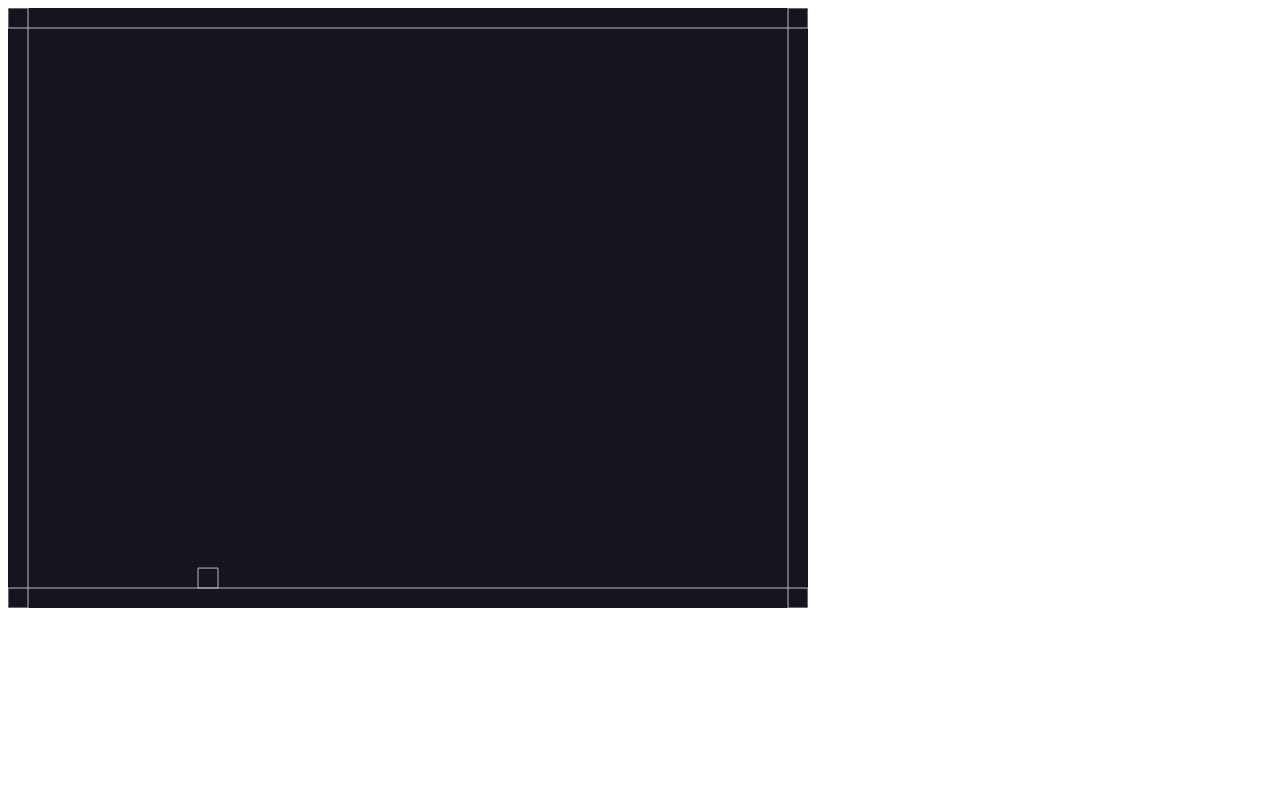
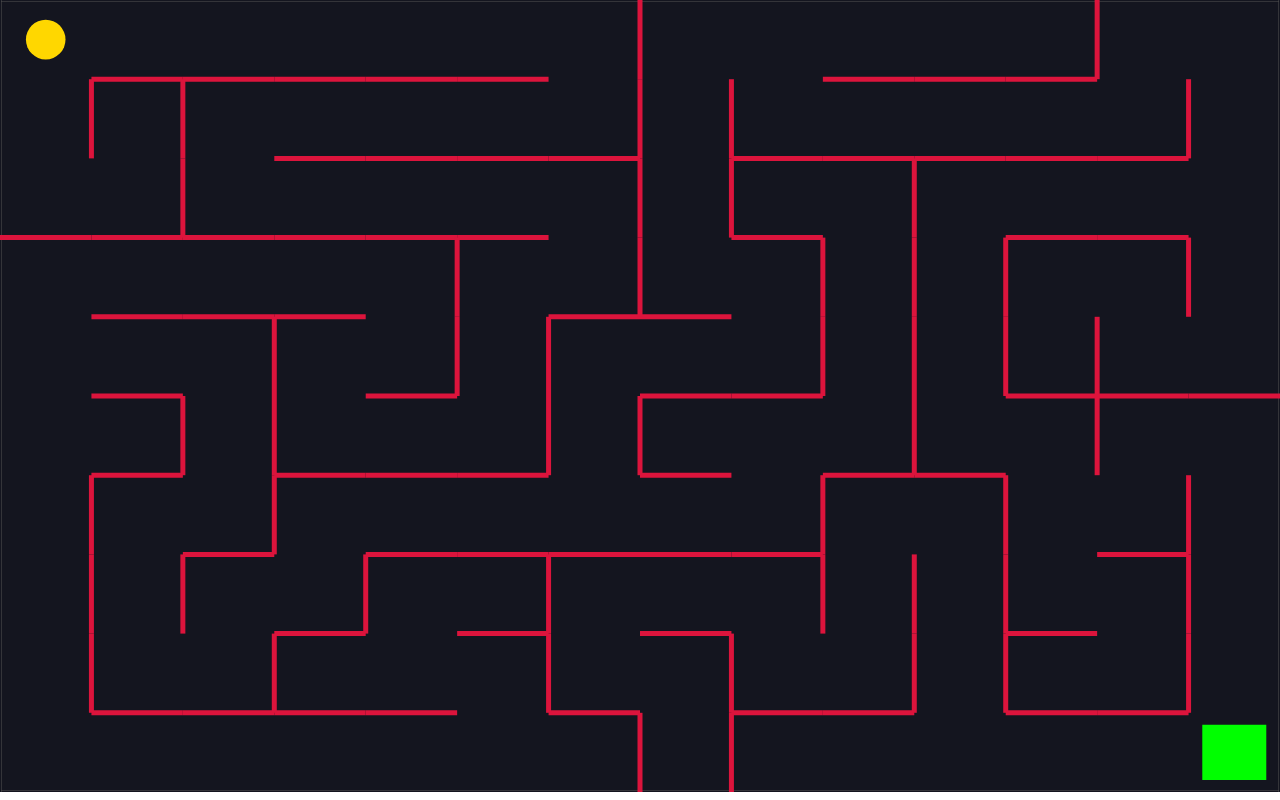
Before and after one commit to v-a-run/MazeGame, a plain HTML site: page index.html in a window 1280 px wide. Drawn offline with nearby package versions, Linux system fonts and the light colour scheme.

Commit message:
second commit

```diff
--- a/index.html
+++ b/index.html
@@ -5,8 +5,13 @@
     <meta name="viewport" content="width=device-width, initial-scale=1.0">
     <title>MAZE GAME</title>
     <script src="https://cdnjs.cloudflare.com/ajax/libs/matter-js/0.14.2/matter.min.js"></script>
+    <link rel="stylesheet" href="style.css">
 </head>
 <body>
+    <div class="winner hidden">
+        <h1>You WIN !!</h1>
+        <button class='reload'>Play Again</button>
+    </div>
     <script src="script.js"></script>
 </body>
 </html>
--- a/script.js
+++ b/script.js
@@ -1,16 +1,25 @@
 //_ Boilerplate for any Matter.js Project //
-const {Engine, World, Render, Runner, Bodies} = Matter; //. Destructuring from global Matter object.
+const {Engine, World, Render, Runner, Bodies, Body, Events} = Matter; //. Destructuring from global Matter object.
+
+const cellsHorizontal = 14;
+const cellsVertical = 10;
+const width = window.innerWidth;
+const height = window.innerHeight*0.99;
+const unitLengthX = width/cellsHorizontal;
+const unitLengthY = height/cellsVertical;
 
 //- creating objects
 const engine = Engine.create();
+engine.world.gravity.y = 0;
 const { world } = engine;
 
 const render = Render.create({
     engine : engine,
     element : document.body,
     options : {
-        width : 800,
-        height : 600
+        width,
+        height,
+        wireframes : false
     }
 });
 Render.run(render);
@@ -21,11 +30,214 @@ const walls = [
         //. first 2 parameters = for center of shape
         //- last 2 parameters = for width & height
         //_ By Default GRAVITY is enabled, to disable isStatic : true is used
-    Bodies.rectangle(400, 0, 800, 40, {isStatic : true}),
-    Bodies.rectangle(400, 600, 800, 40, {isStatic : true}),
-    Bodies.rectangle(0, 300, 40, 600, {isStatic : true}),
-    Bodies.rectangle(800, 300, 40, 600, {isStatic : true})
+    Bodies.rectangle(width/2, 0, width, 2, {isStatic : true}),
+    Bodies.rectangle(width/2, height, width, 2, {isStatic : true}),
+    Bodies.rectangle(0, height/2, 2, height, {isStatic : true}),
+    Bodies.rectangle(width, height/2, 2, height, {isStatic : true})
 ];
 
-World.add(world, walls)     //* Without adding to World, walls will not show up //
-World.add(world, Bodies.rectangle(200,200, 20, 20))
+World.add(world, walls);     //* Without adding to World, walls will not show up //
+
+//. Creating Maze //
+const shuffle = (arr) => {
+    let count = arr.length;
+
+    while(count > 0){
+        const index = Math.floor(Math.random() * count);
+        count--;
+        const temp = arr[count];
+        arr[count] = arr[index];
+        arr[index] = temp;
+    }
+    return arr;
+}
+
+const grid = Array(cellsVertical)
+.fill(null)
+.map(() => Array(cellsHorizontal).fill(false));
+
+const verticals = Array(cellsVertical)
+.fill(null)
+.map(() => Array(cellsHorizontal - 1).fill(false));
+
+const horizontals = Array(cellsVertical - 1)
+.fill(null)
+.map(() => Array(cellsHorizontal).fill(false));
+
+const startRow = Math.floor(Math.random() * cellsVertical);
+const startCol = Math.floor(Math.random() * cellsHorizontal);
+
+const mazeCreation = (row, col) => {
+    //# If cell is already visited then return
+    if(grid[row][col]){
+        return;
+    }
+
+    //. Otherwise, mark this cell as visited
+    grid[row][col] = true;
+
+    //_ Generate randomly ordered list of neighbours
+    const neighbours = shuffle([
+        [row-1, col, 'up'],
+        [row, col+1, 'right'],
+        [row+1, col, 'down'],
+        [row, col-1, 'left']
+    ])
+
+    //- For each neighbour :
+    for (let neighbour of neighbours) {
+
+        const[nextRow, nextCol, direction] = neighbour;
+
+        //* If it is out of bounds, continue to next neighbour.
+        if
+            (nextRow<0 ||
+            nextRow>=cellsVertical ||
+            nextCol<0 ||
+            nextCol>=cellsHorizontal){
+            continue;
+        }
+
+        //_ If it is already visited, continue to next neighbour.
+        if(grid[nextRow][nextCol]){
+            continue;
+        }
+
+        //# Remove a wall either from horizontals or verticals.
+        if(direction === 'left'){
+            verticals[row][col-1] = true;
+        }else if(direction === 'right'){
+            verticals[row][col] = true;
+        }else if(direction === 'up'){
+            horizontals[row-1][col] = true;
+        }else if(direction === 'down'){
+            horizontals[row][col] = true;
+        }
+
+        //. Visit the cell
+        mazeCreation(nextRow,nextCol);
+    }
+};
+
+mazeCreation(startRow, startCol);
+
+//- Creating horizontal walls of MAZE :
+horizontals.forEach((rows, rowIndex) => {
+    rows.forEach((open, colIndex) => {
+        if(open){
+            return;
+        }
+
+        //* Draw walls if open = false
+        const walls = Bodies.rectangle(
+            (colIndex + 0.5) * unitLengthX,      //_ x-value of centre
+            (rowIndex + 1) * unitLengthY,        //. y-value of centre
+            unitLengthX,                         //_ width of rectangle
+            5,                                  //. height of rectangle
+            {
+                label: 'walls',
+                isStatic: true,
+                render : {
+                    fillStyle : 'crimson'
+                }
+            }
+        );
+        World.add(world, walls);
+    })
+});
+
+//# Creating vertical walls of MAZE :
+verticals.forEach((row, rowIndex) => {
+    row.forEach((open, colIndex) => {
+        if(open){
+            return;
+        }
+
+        //* Draw walls if open = false
+        const walls = Bodies.rectangle(
+            (colIndex + 1) * unitLengthX,
+            (rowIndex + 0.5) * unitLengthY,
+            5,
+            unitLengthY,
+            {
+                label: 'walls',
+                isStatic: true,
+                render : {
+                    fillStyle : 'crimson'
+                }
+            }
+        );
+        World.add(world, walls);
+    })
+});
+
+//* Creating the goal
+const goal = Bodies.rectangle(
+    width - unitLengthX/2,
+    height - unitLengthY/2,
+    unitLengthX * 0.7,
+    unitLengthY * 0.7,
+    {
+        isStatic: true,
+        label: 'goal',
+        render : {
+            fillStyle : 'lime'
+        }
+    }
+);
+World.add(world, goal);
+
+//_ Creating the ball
+const ballRadius = Math.min(unitLengthX,unitLengthY) / 4;
+const ball = Bodies.circle(
+    unitLengthX/2,           //- x-value of centre
+    unitLengthY/2,           //# y-value of centre
+    ballRadius,           //- radius of circle
+    {
+        label: 'ball',
+        render : {
+            fillStyle : 'gold',
+        }
+    }
+);
+World.add(world, ball);
+
+document.addEventListener("keydown", event => {
+    const {x, y} = ball.velocity;
+
+    if(event.key === "ArrowDown" || event.key === "s"){
+        Body.setVelocity(ball, { x, y : y+5});
+    }
+    if(event.key === "ArrowUp" || event.key === "w"){
+        Body.setVelocity(ball, { x, y : y-5});
+    }
+    if(event.key === "ArrowLeft" || event.key === "a"){
+        Body.setVelocity(ball, { x: x-5, y});
+    }
+    if(event.key === "ArrowRight" || event.key === "d"){
+        Body.setVelocity(ball, { x: x+5, y});
+    }
+})
+
+//* User WINS
+Events.on(engine, 'collisionStart', event => {
+    event.pairs.forEach(collision => {
+        const labels = ['ball', 'goal'];
+
+        if(labels.includes(collision.bodyA.label) && labels.includes(collision.bodyB.label)){
+            document.querySelector(".winner").classList.remove('hidden');
+            world.gravity.y = 1;
+            world.bodies.forEach(body => {
+                if(body.label === "walls"){
+                    Body.setStatic(body, false);
+                }
+            })
+        }
+    })
+})
+
+//? Play Again button
+const reload = document.querySelector('.reload');
+reload.addEventListener('click', () => {
+    window.location.reload();
+});
--- /dev/null
+++ b/style.css
@@ -0,0 +1,39 @@
+@import url('https://fonts.googleapis.com/css2?family=Itim&display=swap');
+
+body{
+    margin: 0;
+}
+.hidden{
+    display: none !important;
+}
+.winner{
+    position: absolute;
+    display: flex;
+    flex-direction: column;
+    justify-content: center;
+    align-items: center;
+    color: #8DDBE0;
+    z-index: 1;
+    height: 100vh;
+    width: 100vw;
+    font-family: 'Itim', cursive;
+}
+h1{
+    font-size: 4rem;
+}
+.reload{
+    text-decoration: none;
+    border: 2px solid #8DDBE0;
+    background-color: transparent;
+    color: #8DDBE0;
+    padding : 0.5rem;
+    font-size: 2rem;
+    cursor: pointer;
+    border-radius: 8px;
+    font-family: 'Itim', cursive;
+}
+.reload:hover{
+    border: 2px solid #8DDBE0;
+    background-color: #9BC4BC;
+    color: #090909;
+}
```
Also changed, not shown: demo.js (added, +54 -0 lines).
